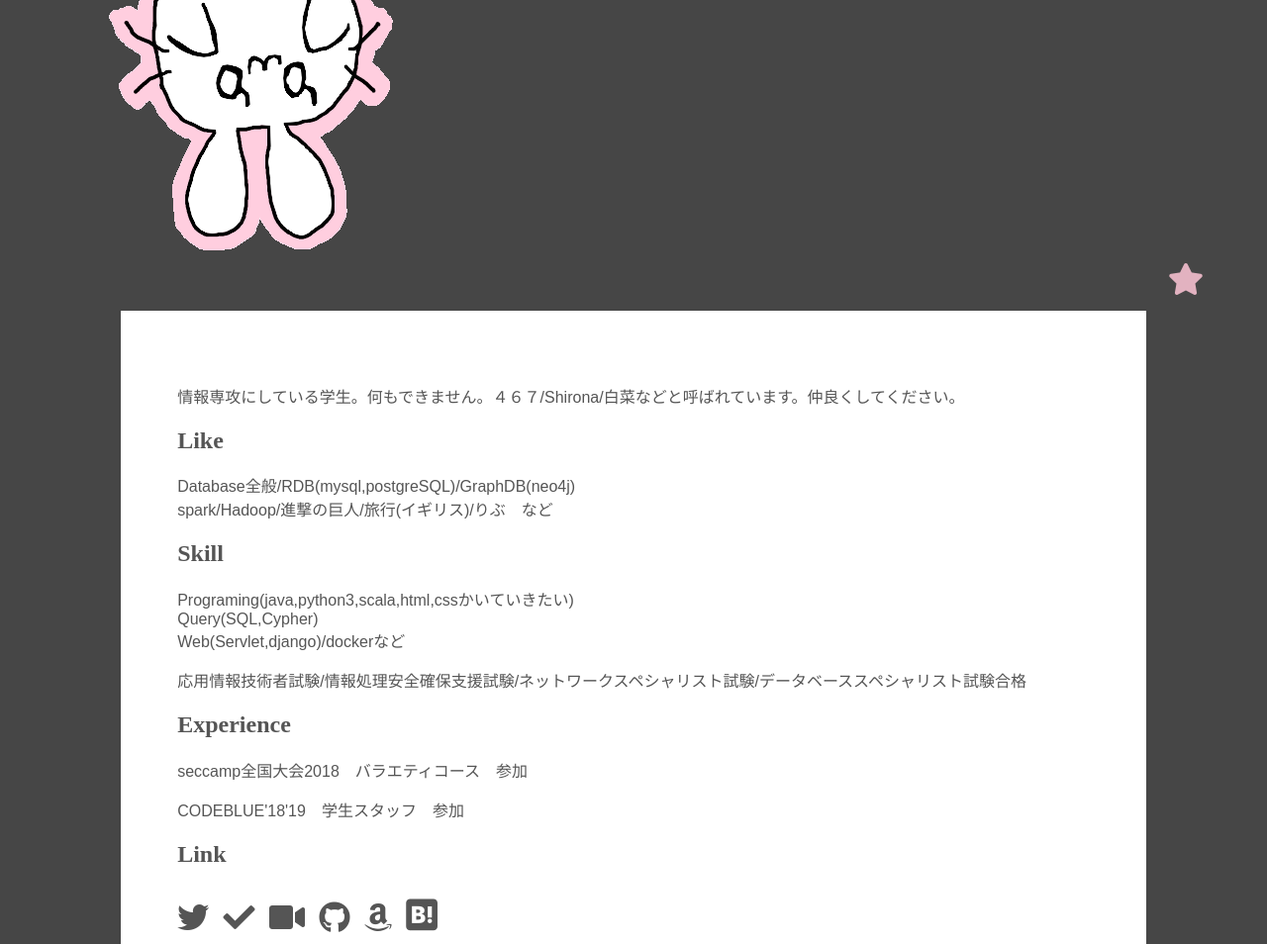
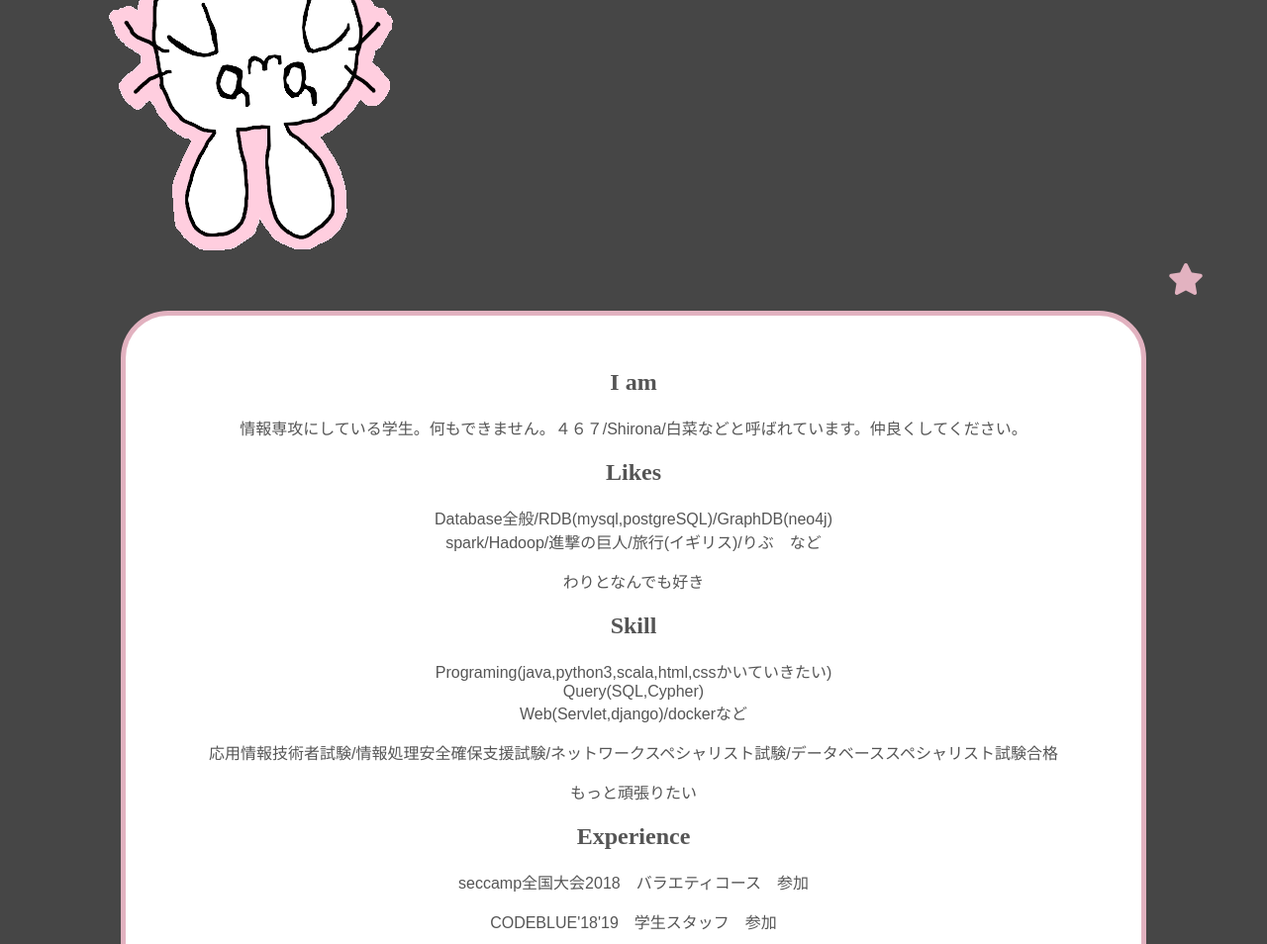
Before and after one commit to shironatan/shironatan.github.io, a plain HTML site: page index.html in a window 1280 px wide. Shown: the top 954 px of the page at 99% size. Drawn offline with Linux system fonts and the light colour scheme; files whose address does not match are found by name.

```diff
--- a/css/index.css
+++ b/css/index.css
@@ -24,10 +24,13 @@
 }
 #content{
   margin:0% 5% 0% 5%;
-  padding:5%;
+  padding:3%;
   background-color:rgb(255, 255, 255);
   color:#555555;
-  text-align:left;
+  text-align:center;
+  border:5px solid #e2b2c0;
+  border-radius: 3em;
+
 }
 #star_content{
   text-align:right;
--- a/index.html
+++ b/index.html
@@ -21,12 +21,15 @@
                 <p><i id="star" class="fas fa-star"></i></p>
             </div>
             <div id="content">
+                <h2>I am</h2>
                 <p>情報専攻にしている学生。何もできません。４６７/Shirona/白菜などと呼ばれています。仲良くしてください。</p>
-                <h2>Like</h2>
+                <h2>Likes</h2>
                 <p>Database全般/RDB(mysql,postgreSQL)/GraphDB(neo4j)<br>spark/Hadoop/進撃の巨人/旅行(イギリス)/りぶ　など</p>
+                <p>わりとなんでも好き</p>
                 <h2>Skill</h2>
                 <p>Programing(java,python3,scala,html,cssかいていきたい)<br>Query(SQL,Cypher)<br>Web(Servlet,django)/dockerなど</p>
                 <p>応用情報技術者試験/情報処理安全確保支援試験/ネットワークスペシャリスト試験/データベーススペシャリスト試験合格</p>
+                <p>もっと頑張りたい</p>
                 <h2>Experience</h2>
                 <p>seccamp全国大会2018　バラエティコース　参加</p>
                 <p>CODEBLUE'18'19　学生スタッフ　参加</p>
```
